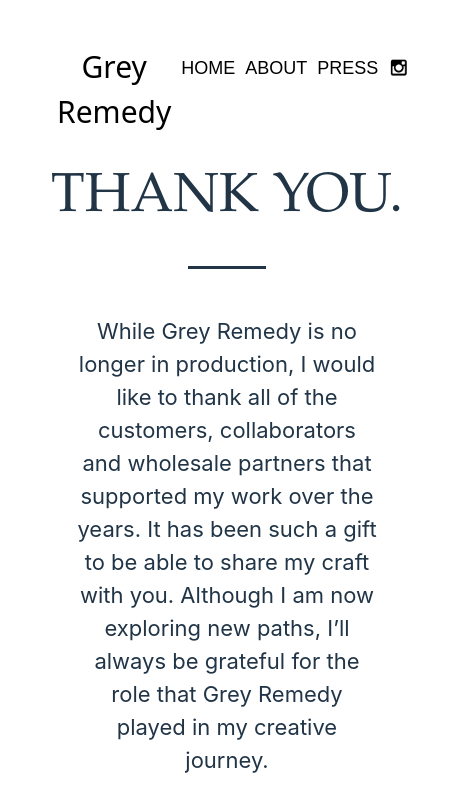
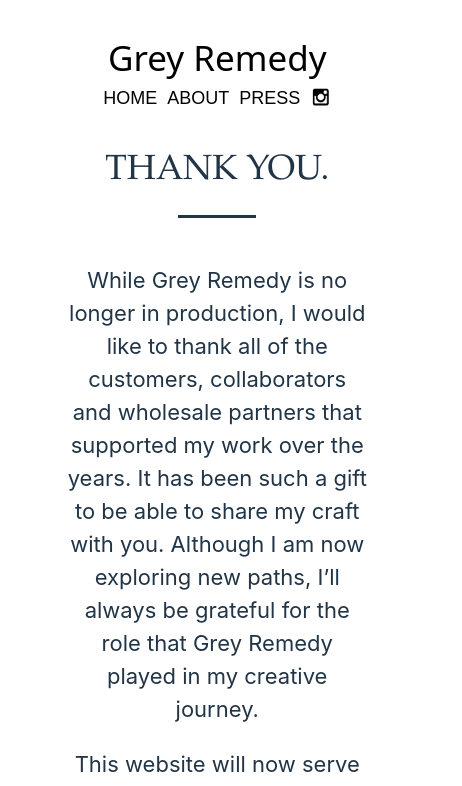
Before and after one commit to mjchin1/GreyRemedyArchiveWebsite, a React (Vite) app in the folder client/: page / in a window 390 px wide. Shown: the top 786 px of the page, 462 px wide, since content can reach past the window. Built offline with nearby package versions, Linux system fonts and the light colour scheme; the HTML template or start-up script is replaced by a standard one; a web font is replaced by a local one.

Commit message:
formatted homepage for mobile

```diff
--- a/client/src/components/Navigations.jsx
+++ b/client/src/components/Navigations.jsx
@@ -7,7 +7,7 @@
             <Link to = '/'>HOME</Link>
             <Link to = '/about'>ABOUT</Link>
             <Link to = '/press'>PRESS</Link>
-            <a href="https://www.instagram.com/greyremedyco/?hl=en"><img className="navLink" src={InstaLogo}/></a>
+            <a href="https://www.instagram.com/greyremedyco/?hl=en" target="_blank"><img className="navLink" src={InstaLogo}/></a>
 
         </nav>
     );
--- a/client/src/index.css
+++ b/client/src/index.css
@@ -272,3 +272,38 @@
   width: 21px;
   margin-bottom: -3px;
 }
+
+@media screen and (max-width: 500px) {
+  .galleryImage {
+    width: 70vw;
+    height: auto;
+  }
+  .navBanner {
+    width: 70vw;
+    font-size: 20px;
+    margin: 0 auto;
+    display: flex;
+    flex-direction: column;
+    text-align: center;
+  }
+
+  nav {
+  font-size: 18px;
+  margin: 0 auto;
+  }
+
+  .appHeading {
+    font-size: 35px;
+    margin: 0 auto;
+  }
+
+  .homeHeading {
+    font-size: 35px;
+  }
+
+  .appFooter {
+    width: 90vw;
+    height: 250px;
+
+  }
+}
```
